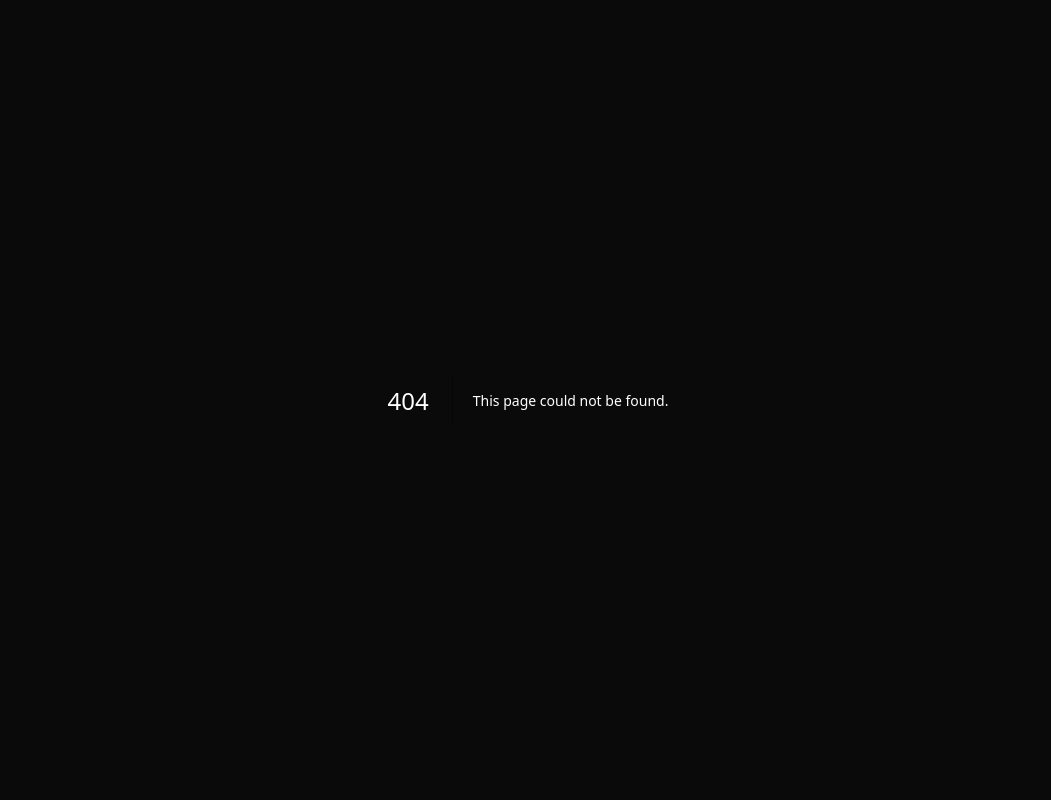
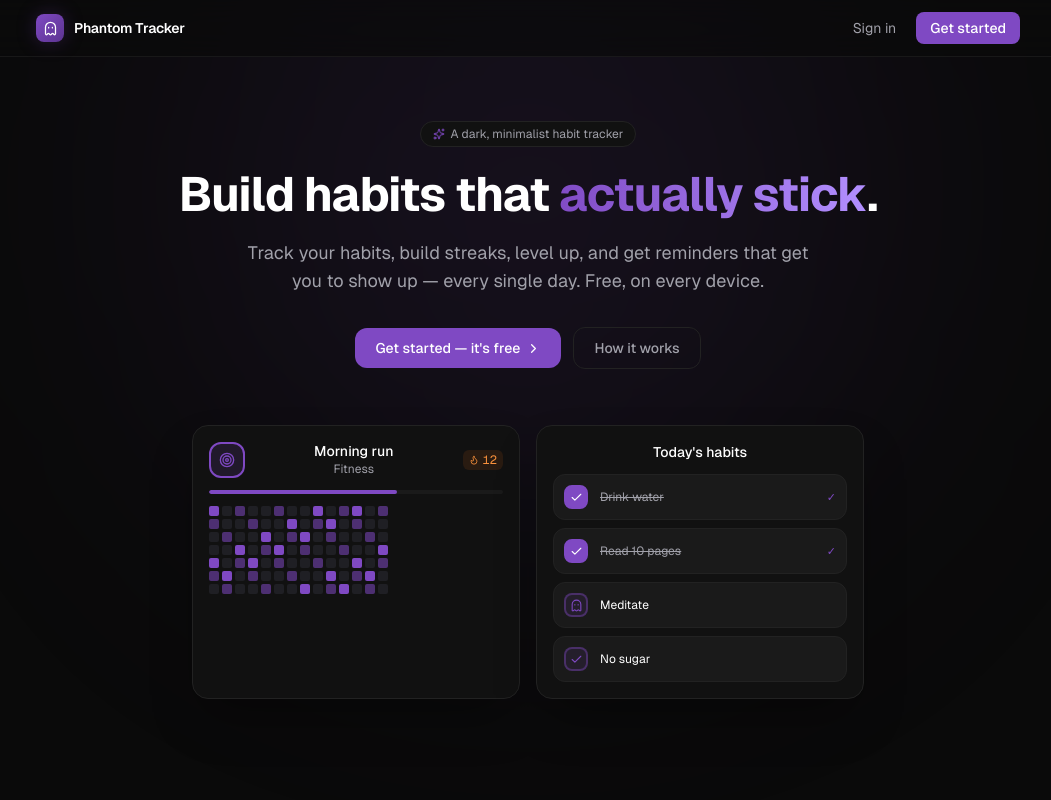
Before and after one commit to BenjaminGolya/phantom-tracker, a Next.js app: page /welcome in a window 1280 px wide. Before the commit this address had no page. Shown: the top 800 px of the page, without its empty margins (112-1163 px from the left). Built offline with nearby package versions, Linux system fonts and the light colour scheme; no server answers.

Commit message:
Add /welcome route + topbar link so logged-in users can revisit the landing page (session-aware CTAs)

```diff
--- /dev/null
+++ b/app/welcome/page.tsx
@@ -0,0 +1,6 @@
+import { LandingPage } from "@/components/landing/landing-page";
+
+// Public route — anyone (logged in or out) can revisit the landing page here.
+export default function WelcomePage() {
+  return <LandingPage />;
+}
--- a/components/landing/landing-page.tsx
+++ b/components/landing/landing-page.tsx
@@ -1,6 +1,7 @@
 "use client";
 
 import Link from "next/link";
+import { useSession } from "next-auth/react";
 import { motion } from "framer-motion";
 import {
   Ghost, Target, Flame, BarChart2, Bell, Trophy, Check, Plus,
@@ -106,6 +107,9 @@ const FEATURES = [
 ];
 
 export function LandingPage() {
+  const { status } = useSession();
+  const authed = status === "authenticated";
+
   return (
     <div className="min-h-screen bg-background text-white overflow-x-hidden">
       {/* Background glow */}
@@ -121,12 +125,20 @@ export function LandingPage() {
             <span className="font-semibold text-sm tracking-tight">Phantom Tracker</span>
           </div>
           <div className="flex items-center gap-2">
+            {authed ? (
+              <Link href="/dashboard" className="flex items-center gap-1 text-sm font-medium bg-primary hover:bg-primary-dim text-white px-3.5 py-1.5 rounded-lg transition-all hover:shadow-glow">
+                Open app <ChevronRight size={14} />
+              </Link>
+            ) : (
+              <>
                 <Link href="/login" className="text-sm text-muted hover:text-white transition-colors px-3 py-1.5">
                   Sign in
                 </Link>
                 <Link href="/signup" className="text-sm font-medium bg-primary hover:bg-primary-dim text-white px-3.5 py-1.5 rounded-lg transition-all hover:shadow-glow">
                   Get started
                 </Link>
+              </>
+            )}
           </div>
         </div>
       </nav>
@@ -146,8 +158,8 @@ export function LandingPage() {
             every single day. Free, on every device.
           </p>
           <div className="flex items-center justify-center gap-3 mt-8">
-            <Link href="/signup" className="flex items-center gap-1.5 bg-primary hover:bg-primary-dim text-white text-sm font-medium px-5 py-2.5 rounded-xl transition-all hover:shadow-glow">
-              Get started — it&apos;s free <ChevronRight size={15} />
+            <Link href={authed ? "/dashboard" : "/signup"} className="flex items-center gap-1.5 bg-primary hover:bg-primary-dim text-white text-sm font-medium px-5 py-2.5 rounded-xl transition-all hover:shadow-glow">
+              {authed ? "Open your dashboard" : "Get started — it's free"} <ChevronRight size={15} />
             </Link>
             <Link href="#install" className="text-sm font-medium text-muted hover:text-white border border-border hover:border-primary/40 px-5 py-2.5 rounded-xl transition-colors">
               How it works
@@ -267,8 +279,8 @@ export function LandingPage() {
             </div>
             <h2 className="text-2xl sm:text-3xl font-bold tracking-tight">Start building better habits today</h2>
             <p className="text-muted mt-3 max-w-md mx-auto">It&apos;s free, takes a minute to set up, and works on every device.</p>
-            <Link href="/signup" className="inline-flex items-center gap-1.5 mt-7 bg-primary hover:bg-primary-dim text-white text-sm font-medium px-6 py-3 rounded-xl transition-all hover:shadow-glow">
-              Create your free account <ChevronRight size={15} />
+            <Link href={authed ? "/dashboard" : "/signup"} className="inline-flex items-center gap-1.5 mt-7 bg-primary hover:bg-primary-dim text-white text-sm font-medium px-6 py-3 rounded-xl transition-all hover:shadow-glow">
+              {authed ? "Open Phantom Tracker" : "Create your free account"} <ChevronRight size={15} />
             </Link>
           </div>
         </motion.div>
--- a/components/layout/topbar.tsx
+++ b/components/layout/topbar.tsx
@@ -1,7 +1,7 @@
 "use client";
 
 import { signOut } from "next-auth/react";
-import { LogOut, Ghost, Settings } from "lucide-react";
+import { LogOut, Ghost, Settings, Info } from "lucide-react";
 import { useState, useRef, useEffect } from "react";
 import Link from "next/link";
 
@@ -83,6 +83,14 @@ export function TopBar({ user }: TopBarProps) {
               <Settings size={14} />
               Settings
             </Link>
+            <Link
+              href="/welcome"
+              onClick={() => setOpen(false)}
+              className="w-full flex items-center gap-2 px-3 py-2 text-sm text-muted hover:text-white hover:bg-surface transition-colors"
+            >
+              <Info size={14} />
+              About &amp; install
+            </Link>
             <button
               onClick={() => signOut({ callbackUrl: "/login" })}
               className="w-full flex items-center gap-2 px-3 py-2 text-sm text-red-400 hover:text-red-300 hover:bg-surface transition-colors"
```
Lines whose indentation alone changed are shown as unchanged.
